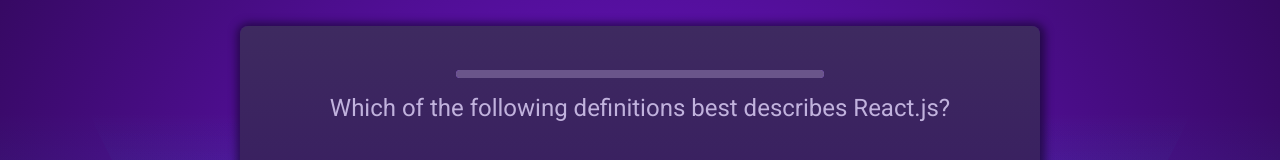
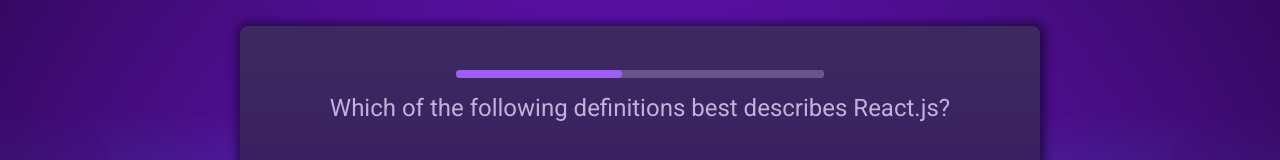
Before and after one commit to Slipsoon/react-quiz-app, a React (Vite) app: page / in a window 1280 px wide. Shown: the part 185-345 px from the top of the page. Built offline with nearby package versions, Linux system fonts and the light colour scheme.

Commit message:
Connect user answer input with results and next questions

```diff
--- a/src/App.jsx
+++ b/src/App.jsx
@@ -1,12 +1,13 @@
-import Answers from "./components/Answers";
-import ProgressBar from "./components/ProgressBar";
+import Questions from "./components/Questions.jsx";
+import QuestionsContextProvider from "./store/questions-cart-context";
 
 function App() {
   return (
     <div id="quiz">
       <div id="question">
-        <ProgressBar />
-        <Answers />
+        <QuestionsContextProvider>
+          <Questions />
+        </QuestionsContextProvider>
       </div>
     </div>
   );
--- a/src/components/Answers.jsx
+++ /dev/null
@@ -1,17 +0,0 @@
-import { Fragment } from "react";
-import QUESTIONS from "../questions.js";
-
-export default function Answers() {
-  return (
-    <Fragment>
-      <h2>{QUESTIONS[0].text}</h2>
-      <div id="answers">
-        {QUESTIONS[0].answers.map((answer) => (
-          <div key={answer} className="answer">
-            <button>{answer}</button>
-          </div>
-        ))}
-      </div>
-    </Fragment>
-  );
-}
--- a/src/components/ProgressBar.jsx
+++ b/src/components/ProgressBar.jsx
@@ -1,12 +1,18 @@
 import { useState, useEffect } from "react";
 
-const TIMER = 3000;
+const TIMER = 10000;
 const TIMER_REFRESH = 10;
 
-export default function ProgressBar() {
+export default function ProgressBar({ answer }) {
   const [progressValue, setProgressValue] = useState(TIMER);
 
   useEffect(() => {
+    if (answer.timer) {
+      setProgressValue(answer.timer);
+    } else {
+      setProgressValue(TIMER);
+    }
+
     const progressInterval = setInterval(() => {
       setProgressValue((prevProgressValue) => {
         if (prevProgressValue <= 0) {
@@ -20,7 +26,13 @@
     return () => {
       clearInterval(progressInterval);
     };
-  }, []);
+  }, [answer]);
 
-  return <progress value={progressValue} max={TIMER}></progress>;
+  return (
+    <progress
+      className={answer.state === "selected" ? "answered" : ""}
+      value={progressValue}
+      max={answer.timer ? answer.timer : TIMER}
+    ></progress>
+  );
 }
--- /dev/null
+++ b/src/components/Questions.jsx
@@ -0,0 +1,63 @@
+import { Fragment, useContext, useEffect, useState } from "react";
+import { QuestionsContext } from "../store/questions-cart-context.jsx";
+import ProgressBar from "./ProgressBar.jsx";
+
+const ANSWER_TIMER = 1000;
+const NEXT_QUESTION_TIMER = 3000;
+
+export default function Questions() {
+  const { question, answerQuestion, getNextQuestion } =
+    useContext(QuestionsContext);
+  const [answerState, setAnswerState] = useState({});
+
+  useEffect(() => {
+    if (question.questionStatus) {
+      setAnswerState((prevAnswerState) => {
+        return {
+          timer: NEXT_QUESTION_TIMER,
+          state: question.questionStatus,
+          answer: prevAnswerState.answer,
+        };
+      });
+    }
+  }, [question]);
+
+  function handleAnswer(answer) {
+    setAnswerState((prevAnswerState) => {
+      return {
+        timer: ANSWER_TIMER,
+        state: "selected",
+        answer,
+      };
+    });
+
+    setTimeout(() => {
+      answerQuestion(answer);
+    }, ANSWER_TIMER);
+
+    setTimeout(() => {
+      getNextQuestion();
+      setAnswerState({});
+    }, ANSWER_TIMER + NEXT_QUESTION_TIMER);
+  }
+
+  return (
+    <Fragment>
+      <ProgressBar answer={answerState} />
+      <h2>{question.question.text}</h2>
+      <div id="answers">
+        {question.question.answers.map((answer) => (
+          <div key={answer} className="answer">
+            <button
+              disabled={answerState.state}
+              className={answerState.answer === answer ? answerState.state : ""}
+              onClick={() => handleAnswer(answer)}
+            >
+              {answer}
+            </button>
+          </div>
+        ))}
+      </div>
+    </Fragment>
+  );
+}
--- /dev/null
+++ b/src/store/questions-cart-context.jsx
@@ -0,0 +1,116 @@
+import { createContext, useReducer } from "react";
+import QUESTIONS from "../questions.js";
+
+const CORRECT_ANSWERS = [
+  {
+    id: "q1",
+    answer: "A library to build user interfaces with help of declarative code.",
+  },
+  {
+    id: "q2",
+    answer:
+      "Enabling the use of state and other React features in functional components.",
+  },
+  {
+    id: "q3",
+    answer: "A JavaScript extension that adds HTML-like syntax to JavaScript.",
+  },
+  {
+    id: "q4",
+    answer: "What is the most common way to create a component in React?",
+  },
+  {
+    id: "q5",
+    answer:
+      "An object in a component that holds values and may cause the component to render on change.",
+  },
+  {
+    id: "q6",
+    answer:
+      "By using the map() method to iterate over an array of data and returning JSX.",
+  },
+  {
+    id: "q7",
+    answer: "Which approach can NOT be used to render content conditionally?",
+  },
+];
+
+export const QuestionsContext = createContext({
+  question: {},
+  questionStatus: "",
+  answerQuestion: () => {},
+  getNextQuestion: () => {},
+});
+
+function questionReducer(state, action) {
+  const currentQuestionObj = QUESTIONS.find(
+    (question) => question.id === state.question.id
+  );
+  const currentQuestionIndex = QUESTIONS.indexOf(currentQuestionObj);
+
+  if (action.type === "ANSWER") {
+    const isAnswerCorrect =
+      CORRECT_ANSWERS.find(
+        (correctAnswer) => correctAnswer.id === state.question.id
+      ).answer === action.answer;
+
+    if (isAnswerCorrect) {
+      return {
+        question: QUESTIONS[currentQuestionIndex],
+        questionStatus: "correct",
+      };
+    } else {
+      return {
+        question: QUESTIONS[currentQuestionIndex],
+        questionStatus: "wrong",
+      };
+    }
+  }
+
+  if (action.type === "GET_NEXT_QUESTION") {
+    if (QUESTIONS.length > currentQuestionIndex + 1) {
+      return {
+        question: QUESTIONS[currentQuestionIndex + 1],
+        questionStatus: "",
+      };
+    } else {
+      return {
+        question: QUESTIONS[currentQuestionIndex],
+        questionStatus: "selected",
+      };
+    }
+  }
+}
+
+export default function QuestionsContextProvider({ children }) {
+  const [questionState, questionDispatch] = useReducer(questionReducer, {
+    question: QUESTIONS[0],
+    questionStatus: "",
+  });
+
+  function handleAnswerQuestion(answer) {
+    questionDispatch({
+      type: "ANSWER",
+      answer,
+    });
+  }
+
+  function handleGetNextQuestion() {
+    questionDispatch({
+      type: "GET_NEXT_QUESTION",
+    });
+  }
+
+  const ctxValue = {
+    question: questionState,
+    questionStatus: "",
+    answerQuestion: handleAnswerQuestion,
+    getNextQuestion: handleGetNextQuestion,
+  };
+
+  return (
+    <QuestionsContext.Provider value={ctxValue}>
+      {children}
+    </QuestionsContext.Provider>
+  );
+}
```
